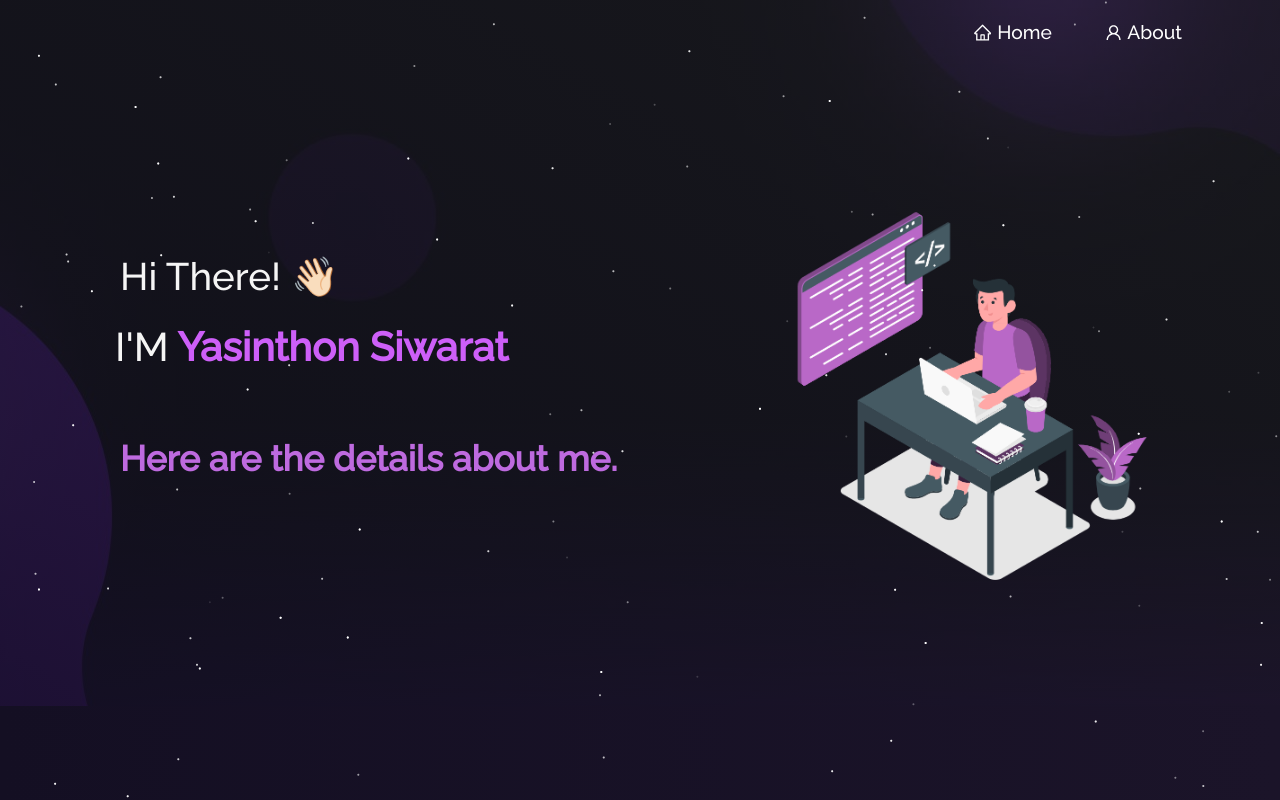
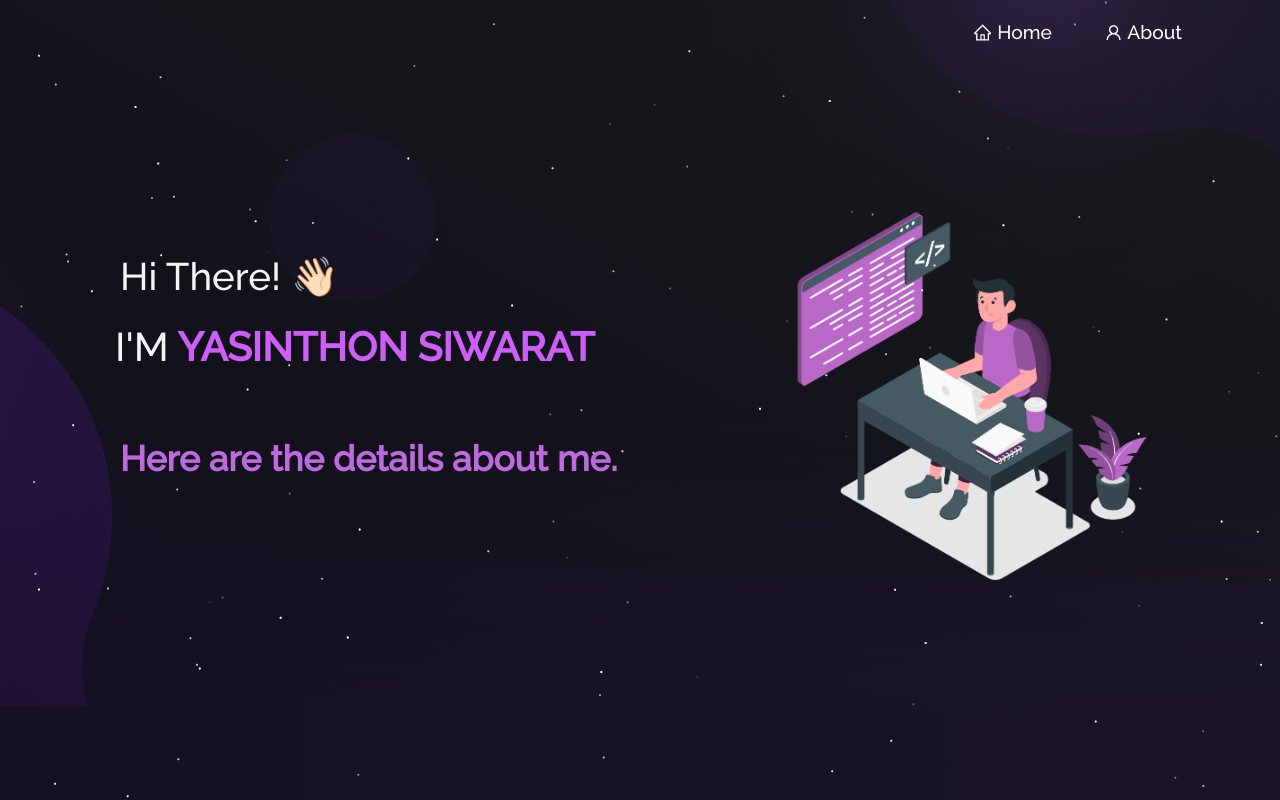
Before and after one commit to yasinthon18/portfolio-yew, a React (Create React App) app: page / in a window 1280 px wide. Shown: the top 800 px of the page. Built offline with nearby package versions, Linux system fonts and the light colour scheme.

Commit message:
commit complete

```diff
--- a/src/components/Home/Home.js
+++ b/src/components/Home/Home.js
@@ -23,7 +23,7 @@ function Home() {
 
               <h1 className="heading-name">
                 I'M
-                <strong className="main-name"> Yasinthon Siwarat </strong>
+                <strong className="main-name"> YASINTHON SIWARAT </strong>
               </h1>
 
               <div style={{ padding: 50, textAlign: "left" }}>
--- a/src/components/Home/Type.js
+++ b/src/components/Home/Type.js
@@ -7,6 +7,7 @@ function Type() {
       options={{
         strings: [
           "Here are the details about me.",
+          "And I hope to receive the appropriate details.",
 
         ],
         autoStart: true,
```
